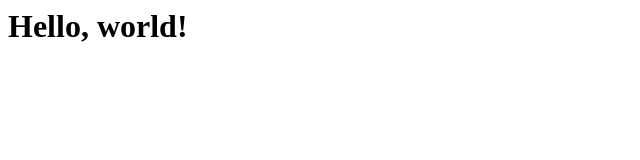
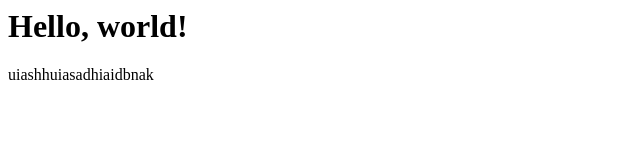
Before and after one commit to WuMao2/project1, a plain HTML site: page index.html in a window 1280 px wide. Shown: the whole page, without its empty margins (0-640 px from the left). Drawn offline with Linux system fonts and the light colour scheme.

Commit message:
add random letters

```diff
--- a/index.html
+++ b/index.html
@@ -1 +1,2 @@
 <h1>Hello, world!</h1>
+uiashhuiasadhiaidbnak
```
